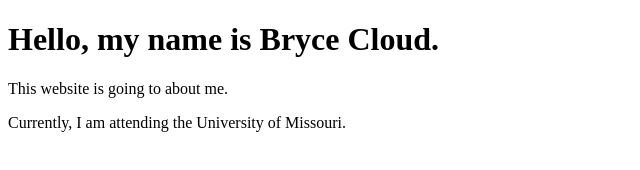
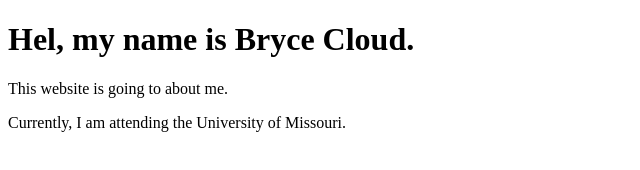
Before and after one commit to VVhoms/Website-Assignment, a plain HTML site: page Family.html in a window 1280 px wide. Shown: the whole page, without its empty margins (0-640 px from the left). Drawn offline with Linux system fonts and the light colour scheme.

Commit message:
Update Family.html

```diff
--- a/Family.html
+++ b/Family.html
@@ -5,7 +5,7 @@
        <title>Family</title>
     </head>
     <body>
-        <h1>Hello, my name is Bryce Cloud.</h1>
+        <h1>Hel, my name is Bryce Cloud.</h1>
         <p>This website is going to about me.</p>
         <p>Currently, I am attending the University of Missouri.</p>
     </body>
```
